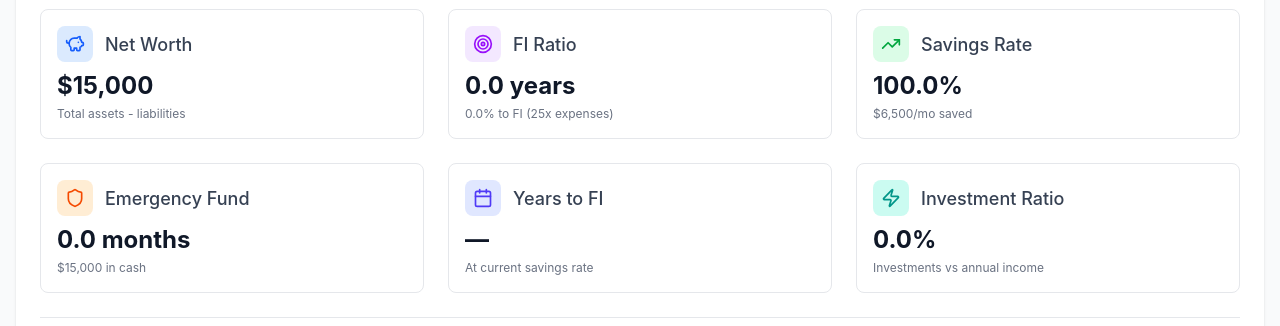
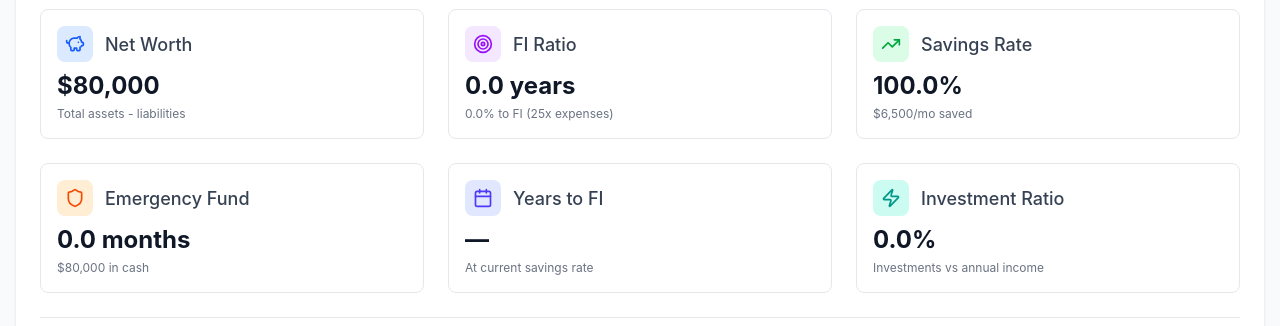
Before and after one commit to svot0894/expenses-tracker-app, a React (Vite) app: page / in a window 1280 px wide. Shown: the part 398-724 px from the top of the page. Built offline with nearby package versions, Linux system fonts and the light colour scheme; no server answers; the database is empty.

Commit message:
changing from mock data to supabase

```diff
--- a/src/app/App.tsx
+++ b/src/app/App.tsx
@@ -28,7 +28,7 @@ function App() {
   // State for categories and expenses
   const [categories, setCategories] = useState<Categories[]>([]);
   const [expenses, setExpenses] = useState<Expenses[]>([]);
-  const [investments, setInvestments] = useState<Expenses[]>([]);
+  const [investments, setInvestments] = useState<Investments[]>([]);
 
   const [incomes, setIncomes] = useState<Income[]>([
     {
@@ -47,7 +47,7 @@ function App() {
     }
   ]);
 
-  const [liquidCash, setLiquidCash] = useState(15000); // Emergency fund
+  const [liquidCash, setLiquidCash] = useState(80000); // Emergency fund
 
   // Fetch data from Supabase on mount
   useEffect(() => {
```
Also changed, not shown: 1 other file (tests, documents, lock files or other folders).
